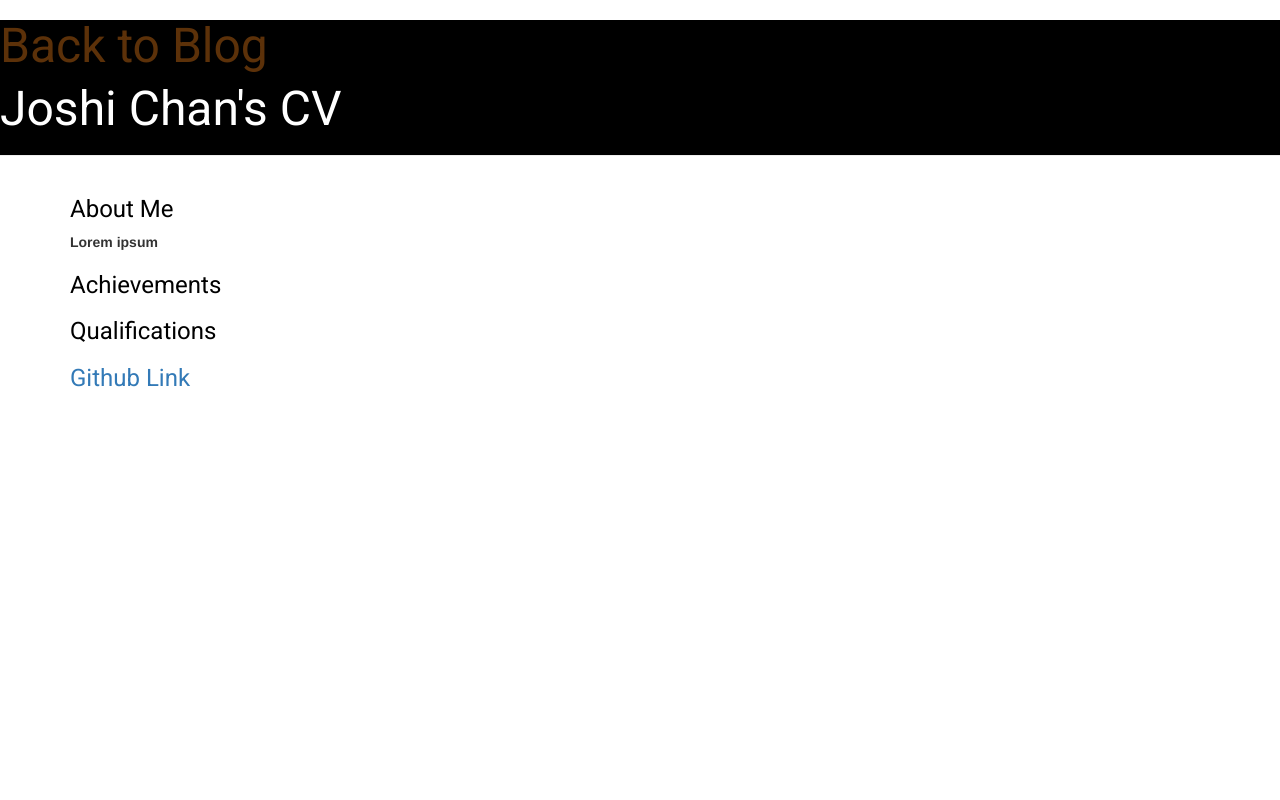
After one commit to jlc853/Website-Project, a Django app: page /CV/ in a window 1280 px wide. The commit adds this page. Run offline with Django 3.2, Linux system fonts and the light colour scheme; some libraries are stand-ins or nearby versions.

Commit message:
Added CV page

```diff
--- /dev/null
+++ b/blog/static/css/CV.css
@@ -0,0 +1,41 @@
+h1,
+h2,
+h3,
+h4 {
+    font-family: 'Roboto';
+    color: #000000;
+}
+h1{
+    font-size: 32px;
+}
+
+h2{
+    font-size: 24px;
+}
+
+.page-header h3,
+.page-header h3 a,
+.page-header h3 a:visited,
+.page-header h3 a:active {
+    color:
+        #5c3109;
+    font-size: 36pt;
+    text-decoration: none;
+
+}
+
+.page-header h4,
+.page-header h4 a,
+.page-header h4 a:visited,
+.page-header h4 a:active {
+    color:
+        #ffffff;
+    font-size: 36pt;
+    text-decoration: none;
+
+}
+
+.page-header {
+    background: #000000;
+    margin-top: 0;
+}
--- /dev/null
+++ b/blog/templates/CV/CV.html
@@ -0,0 +1,58 @@
+{% load static %}
+<html>
+
+<head>
+    <title>CV</title>
+    <link rel="stylesheet" href="//maxcdn.bootstrapcdn.com/bootstrap/3.2.0/css/bootstrap.min.css">
+    <link rel="stylesheet" href="//maxcdn.bootstrapcdn.com/bootstrap/3.2.0/css/bootstrap-theme.min.css">
+    <link rel="stylesheet" href="{% static 'css/CV.css' %}">
+    <link href='//fonts.googleapis.com/css?family=Roboto&subset=latin,latin-ext' rel='stylesheet' type='text/css'
+>
+
+</head>
+
+<body>
+    <div>
+        <div class="page-header">
+            {% if user.is_authenticated %}
+            <a href="{% url 'post_new' %}" class="top-menu"><span class="glyphicon glyphicon-plus"></span></a>
+            {% endif %}
+            <h3><a href="/">Back to Blog</a></h3>
+            <h4><a href="{% url 'CV' %}">Joshi Chan's CV</a></h4>
+        </div>
+
+    </div>
+
+    <div class="content container">
+        <h2>About Me</h2>
+        {% if user.is_authenticated %}
+        {% endif %}
+        <div class="About Me">
+            <b>Lorem ipsum</b>
+            {% block 0 %}
+            {% endblock %}
+
+        </div>
+
+        <h2>Achievements</h2>
+        {% if user.is_authenticated %}
+        {% endif %}
+        <div class="Achievements">
+            {% block 1 %}
+            {% endblock %}
+        </div>
+
+        <h2>Qualifications</h2>
+        {% if user.is_authenticated %}
+        {% endif %}
+        <div class="Qualifications">
+            {% block 2 %}
+            {% endblock %}
+        </div>
+
+        <h3><a href="https://github.com/jlc853">Github Link</a></h2>
+
+    </div>
+</body>
+
+</html>
--- a/blog/templates/blog/base.html
+++ b/blog/templates/blog/base.html
@@ -18,7 +18,7 @@
             <a href="{% url 'post_new' %}" class="top-menu"><span class="glyphicon glyphicon-plus"></span></a>
             {% endif %}
             <h1><a href="/">BLOG ROLL</a></h1>
-            <h4><a href="/">by Joshi Chan</a></h4>
+            <h4><a href="{% url 'CV' %}">by Joshi Chan (CV)</a></h4>
         </div>
 
     </div>
--- a/blog/urls.py
+++ b/blog/urls.py
@@ -6,4 +6,5 @@ urlpatterns = [
     path('post/<int:pk>/', views.post_detail, name='post_detail'), # pylint: disable=maybe-no-member
     path('post/new/', views.post_new, name='post_new'), # pylint: disable=maybe-no-member
     path('post/<int:pk>/edit/', views.post_edit, name='post_edit'), # pylint: disable=maybe-no-member
+    path('CV/', views.CV, name='CV'), # pylint: disable=maybe-no-member
 ]
--- a/blog/views.py
+++ b/blog/views.py
@@ -41,3 +41,6 @@ def post_edit(request, pk):
     else:
         form = PostForm(instance=post)
     return render(request, 'blog/post_edit.html', {'form': form})
+
+def CV(request):
+    return render(request, 'CV/CV.html')
```
Also changed, not shown: blog/models.py (+13 -0 lines).
